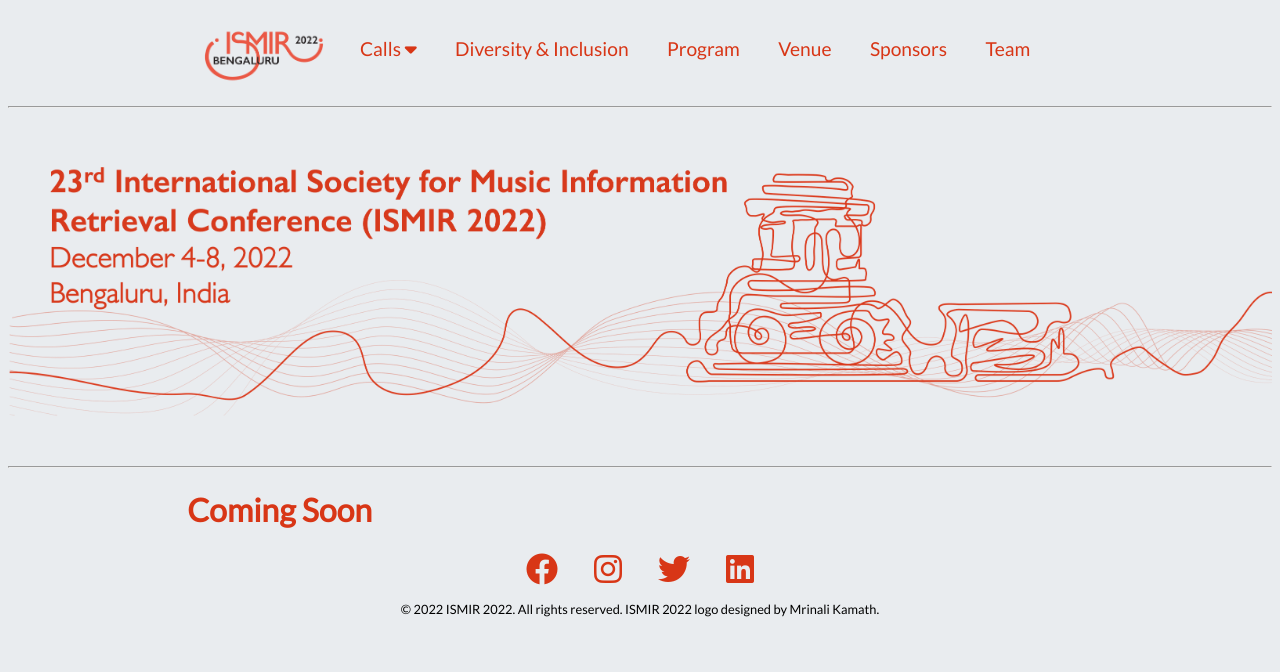
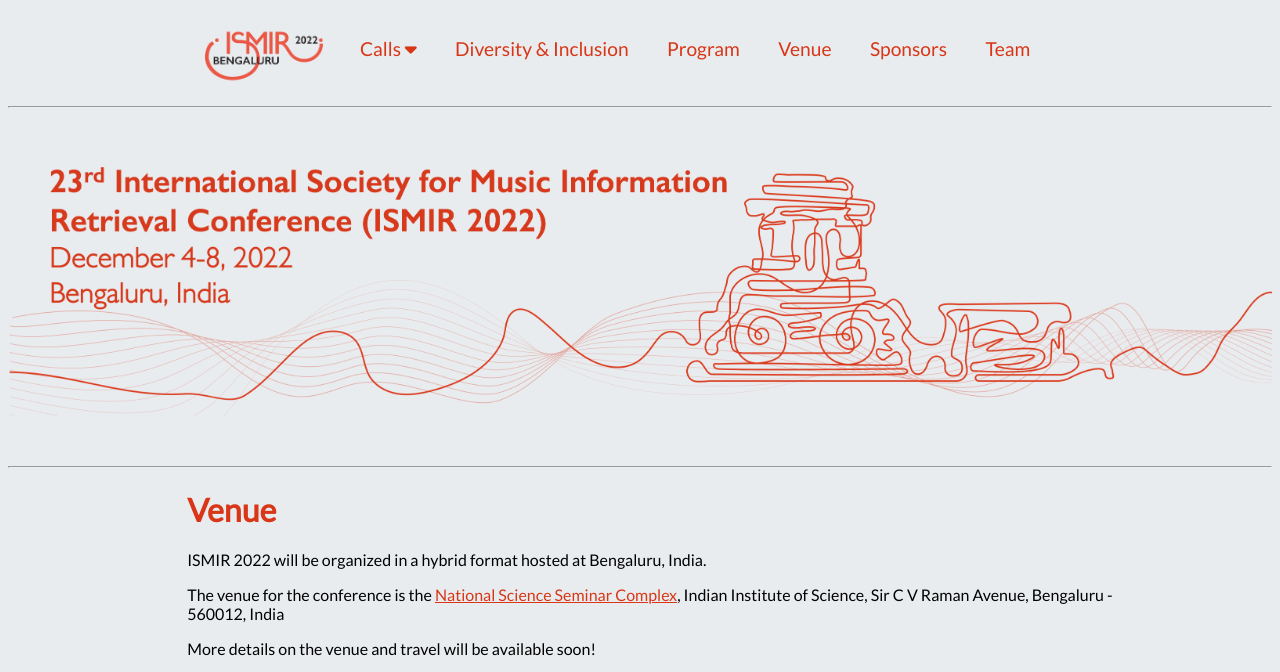
Before and after one commit to ismir2022/ismir2022.github.io, a Jekyll site: the page built from venue.md, in a window 1280 px wide. Shown: the top 672 px of the page. Built offline with Jekyll 4.4.1, drawn with Linux system fonts in a browser that asks for light colours; nearby versions of some CDN libraries; grey boxes are pictures that could not be loaded.

Commit message:
Adding venue details

```diff
--- a/venue.md
+++ b/venue.md
@@ -2,4 +2,11 @@
 layout: page
 title: International Society for Music Information Retrieval
 ---
-# Coming Soon
+# Venue
+ISMIR 2022 will be organized in a hybrid format hosted at Bengaluru, India.
+
+The venue for the conference is the [National Science Seminar Complex](https://iisc.ac.in/auditoria-and-seminar-halls/), Indian Institute of Science, Sir C V Raman Avenue, Bengaluru - 560012, India
+
+More details on the venue and travel will be available soon!
+
+<iframe width="600" height="320" src="https://www.youtube.com/embed/F1mYxLbYHfg" title="YouTube video player" frameborder="0" allow="accelerometer; autoplay; clipboard-write; encrypted-media; gyroscope; picture-in-picture" allowfullscreen></iframe>
```
